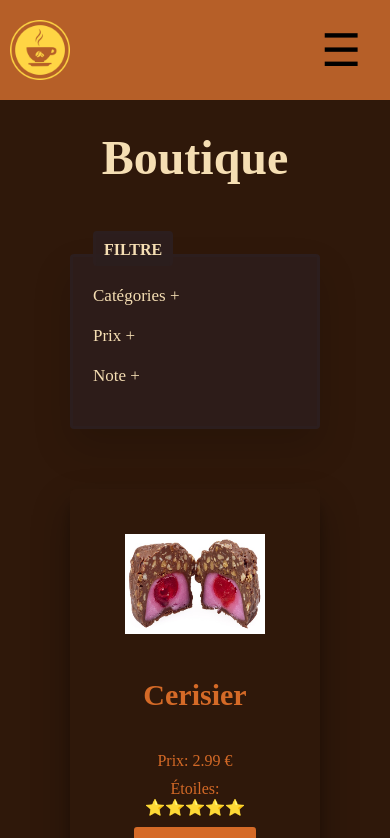
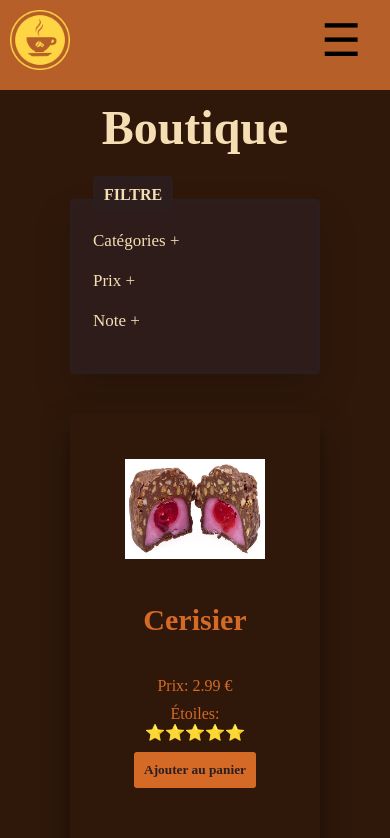
Before and after one commit to GabsBaquie/Choco-Pap-React, a React (Vite) app: page /Boutique in a window 390 px wide. Shown: the top 838 px of the page. Built offline with nearby package versions, Linux system fonts and the light colour scheme; a web font is replaced by a local one.

Commit message:
Update CSS styles in NavBar, Products, and Boutique pages

```diff
--- a/src/components/NavBar/navBar.css
+++ b/src/components/NavBar/navBar.css
@@ -95,7 +95,6 @@
   }
 
   .Navbar {
-    margin: 10px 0px;
     padding: 0;
     display: grid;
     grid-template-columns: 3fr 1fr;
--- a/src/components/Products/products.css
+++ b/src/components/Products/products.css
@@ -72,9 +72,9 @@
 
 @media screen and (max-width: 770px) {
   .produits {
-    width: 100%;
+    width: 80%;
     height: auto;
-    margin: 30px 0 0;
+    margin: 10px auto;
     overflow-y: scroll;
   }
 
--- a/src/pages/Boutique/boutique.css
+++ b/src/pages/Boutique/boutique.css
@@ -78,7 +78,12 @@ select {
 
 @media screen and (max-width: 770px) {
   #filter {
-    margin-top: 40px;
+    margin-top: 5px;
+  }
+
+  #Titre {
+    padding: 10px 0 40px;
+    margin-top: 10px;
   }
 
   .text-style3 {
--- a/src/pages/Boutique/boutique.tsx
+++ b/src/pages/Boutique/boutique.tsx
@@ -82,7 +82,7 @@ const Boutique = () => {
   return (
     <>
       <NavBar />
-      <h1>Boutique</h1>
+      <h1 id="Titre">Boutique</h1>
       <div className="content">
         {/* FILTRES */}
         <Filter
```
